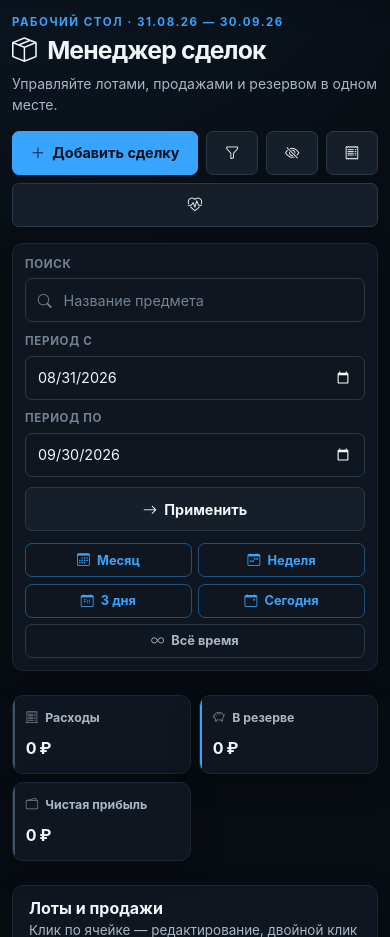
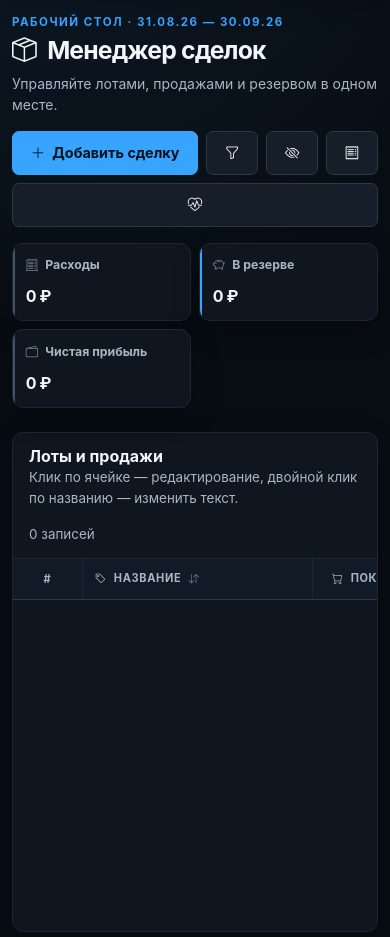
Before and after one commit to obkaiter/SCTradeManager, a Django app: page /items/ in a window 390 px wide. Shown: the part 58-995 px from the top of the page. Run offline with Django 5.2, Linux system fonts and the light colour scheme; data that the repository does not hold is empty.

Commit message:
Убрана панель фильтрации. Исправлены иконки, пресеты и порядок полей

```diff
--- a/items/static/items/css/styles.css
+++ b/items/static/items/css/styles.css
@@ -256,9 +256,6 @@ input[type="date"] { color-scheme: dark; }
     background: var(--surface-1);
     box-shadow: var(--shadow-sm);
 }
-.filter-grid { display: grid; grid-template-columns: minmax(220px, 1.4fr) repeat(2, minmax(150px, .7fr)) auto; gap: .65rem; align-items: end; }
-.filter-presets { display: flex; flex-wrap: wrap; gap: .4rem; margin-top: .75rem; }
-.filter-panel__label { display: block; margin-bottom: .35rem; color: var(--text-muted); font-size: .72rem; font-weight: 700; letter-spacing: .06em; text-transform: uppercase; }
 
 /* 7. KPI */
 .kpi-grid { display: grid; grid-template-columns: repeat(4, minmax(0, 1fr)); gap: .75rem; margin-bottom: var(--space-5); }
@@ -327,12 +324,14 @@ input[type="date"] { color-scheme: dark; }
 .no-sale-profit { background: var(--surface-1) !important; color: var(--text-muted) !important; }
 .editable-cell { position: relative; cursor: pointer; transition: background-color 140ms ease; }
 .editable-cell:hover { background: var(--accent-soft) !important; }
-.editable-cell:hover::after { content: "\F4CB"; position: absolute; right: .4rem; top: 50%; transform: translateY(-50%); color: var(--accent-primary); font-family: "bootstrap-icons"; font-size: .68rem; opacity: .75; }
+.copy-hint-icon, .copy-feedback-icon, .edit-hint-icon { display: none; position: absolute; right: .4rem; top: 50%; transform: translateY(-50%); font-size: .75rem; }
+.editable-cell:hover .copy-hint-icon, .editable-cell:hover .edit-hint-icon { display: inline-block; color: var(--accent-primary); opacity: .75; }
 .editable-cell .display-value { display: block; min-width: 0; overflow: hidden; padding: .1rem .25rem; text-overflow: ellipsis; }
 .editable-cell .edit-input { display: none; }
 .editable-cell input { position: absolute; inset: 3px; z-index: 3; width: calc(100% - 6px); height: calc(100% - 6px); margin: 0; padding: .35rem .5rem; border: 1px solid var(--accent-primary); border-radius: 5px; outline: 0; background: #0b131c; color: var(--text-primary); box-shadow: 0 0 0 3px rgba(55,165,255,.16); }
 .copy-on-click.copied { background: var(--success-soft) !important; }
-.copy-on-click.copied::after { content: "\F26E"; color: var(--success); }
+.copy-on-click.copied .copy-hint-icon { display: none; }
+.copy-on-click.copied .copy-feedback-icon { display: inline-block; color: var(--success); }
 .sortable { cursor: pointer; user-select: none; }
 .sortable:hover { color: var(--text-primary); background: var(--surface-3); }
 .sort-icon { margin-left: .25rem; color: var(--text-muted); font-size: .66rem; }
@@ -422,9 +421,6 @@ input[type="date"] { color-scheme: dark; }
     .page-header { align-items: flex-start; flex-direction: column; margin-bottom: 1rem; }
     .toolbar-actions { width: 100%; justify-content: flex-start; }
     .toolbar-actions .btn { min-width: 0; flex: 1 1 auto; }
-    .filter-grid { grid-template-columns: 1fr 1fr; }
-    .filter-grid .filter-search, .filter-grid .filter-submit { grid-column: 1 / -1; }
-    .filter-grid .filter-submit .btn { width: 100%; }
     .data-panel__header { align-items: flex-start; flex-direction: column; }
     .table-excel { min-width: 920px; }
     .modal-dialog { margin: .5rem auto; max-width: calc(100vw - 1rem); }
@@ -441,9 +437,6 @@ input[type="date"] { color-scheme: dark; }
     .kpi-value { font-size: 1rem; }
     .kpi-meta { display: none; }
     .filter-panel { padding: .75rem; }
-    .filter-grid { grid-template-columns: 1fr; }
-    .filter-grid > *, .filter-grid .filter-search, .filter-grid .filter-submit { grid-column: auto; }
-    .filter-presets .btn { flex: 1 1 calc(50% - .4rem); }
     .modal-form-grid, .flesh-grid { grid-template-columns: 1fr; }
     .modal-form-grid .is-wide { grid-column: auto; }
     .toast-container { top: calc(var(--header-height) + .5rem); right: .5rem; width: calc(100vw - 1rem); }
--- a/items/static/items/js/main.js
+++ b/items/static/items/js/main.js
@@ -238,16 +238,16 @@ function setupDateFilterButtons() {
         dateToInput.value = formatLocalDate(today);
     }
 
-    function connectPresets(prefix, fromId, toId) {
+    function connectPresets(buttonIds, fromId, toId) {
         const dateFromInput = document.getElementById(fromId);
         const dateToInput = document.getElementById(toId);
-        document.getElementById(`${prefix}MonthBtn`)?.addEventListener('click', function() {
+        document.getElementById(buttonIds.month)?.addEventListener('click', function() {
             setMonthRange(dateFromInput, dateToInput);
         });
         const presets = [
-            [`${prefix}WeekBtn`, 7],
-            [`${prefix}ThreeDaysBtn`, 3],
-            [`${prefix}TodayBtn`, 0],
+            [buttonIds.week, 7],
+            [buttonIds.threeDays, 3],
+            [buttonIds.today, 0],
         ];
 
         presets.forEach(([buttonId, daysAgo]) => {
@@ -256,7 +256,7 @@ function setupDateFilterButtons() {
             });
         });
 
-        document.getElementById(`${prefix}ShowAllBtn`)?.addEventListener('click', function() {
+        document.getElementById(buttonIds.showAll)?.addEventListener('click', function() {
             if (!dateFromInput || !dateToInput) return;
             dateFromInput.value = '2020-01-01';
             dateToInput.value = '2099-12-31';
@@ -265,8 +265,7 @@ function setupDateFilterButtons() {
 
     // Быстрые фильтры на странице и пресеты в модальном окне имеют
     // собственные поля и независимые кнопки.
-    connectPresets('', 'quickDateFrom', 'quickDateTo');
-    connectPresets('filter', 'filterDateFrom', 'filterDateTo');
+    connectPresets({ month: 'filterMonthBtn', week: 'filterWeekBtn', threeDays: 'filterThreeDaysBtn', today: 'filterTodayBtn', showAll: 'filterShowAllBtn' }, 'filterDateFrom', 'filterDateTo');
 }
 
 /**
--- a/items/templates/items/base.html
+++ b/items/templates/items/base.html
@@ -8,7 +8,7 @@
     <title>{% block title %}SC Trade Manager{% endblock %}</title>
     <link href="https://cdn.jsdelivr.net/npm/bootstrap@5.3.2/dist/css/bootstrap.min.css" rel="stylesheet">
     <link href="https://cdn.jsdelivr.net/npm/bootstrap-icons@1.11.3/font/bootstrap-icons.min.css" rel="stylesheet">
-    <link rel="stylesheet" href="{% static 'items/css/styles.css' %}?v=20">
+    <link rel="stylesheet" href="{% static 'items/css/styles.css' %}?v=23">
     {% block extra_css %}{% endblock %}
 </head>
 <body>
@@ -47,7 +47,7 @@
     <script src="{% static 'items/js/items.js' %}?v=17"></script>
     <script src="{% static 'items/js/expenses.js' %}?v=3"></script>
     <script src="{% static 'items/js/flesh.js' %}?v=2"></script>
-    <script src="{% static 'items/js/main.js' %}?v=11"></script>
+    <script src="{% static 'items/js/main.js' %}?v=13"></script>
     {% block extra_js %}{% endblock %}
 </body>
 </html>
--- a/items/templates/items/item_list.html
+++ b/items/templates/items/item_list.html
@@ -17,25 +17,6 @@
         <button type="button" class="btn btn-secondary" id="toggleSoldBtn"><i class="bi bi-eye-slash"></i><span class="d-none d-sm-inline"> Скрыть проданные</span></button>
         <button type="button" class="btn btn-secondary" data-bs-toggle="modal" data-bs-target="#expenseModal" id="openExpenseBtn"><i class="bi bi-receipt"></i><span class="d-none d-sm-inline"> Расходы</span></button>
         <button type="button" class="btn btn-secondary" data-bs-toggle="modal" data-bs-target="#fleshModal" id="openFleshBtn"><i class="bi bi-heart-pulse"></i><span class="d-none d-sm-inline"> Мякоть</span></button>
-    </div>
-</section>
-
-<section class="filter-panel" aria-label="Фильтры сделок">
-    <form class="filter-grid" id="quickFilterForm" method="get">
-        <div class="filter-search">
-            <label class="filter-panel__label" for="quickNameInput">Поиск</label>
-            <div class="input-shell"><i class="bi bi-search"></i><input type="search" class="form-control" id="quickNameInput" name="name" value="{{ request.GET.name|default:'' }}" placeholder="Название предмета" autocomplete="off"></div>
-        </div>
-        <div><label class="filter-panel__label" for="quickDateFrom">Период с</label><input type="date" class="form-control" id="quickDateFrom" name="date_from" value="{{ date_from|date:'Y-m-d' }}"></div>
-        <div><label class="filter-panel__label" for="quickDateTo">Период по</label><input type="date" class="form-control" id="quickDateTo" name="date_to" value="{{ date_to|date:'Y-m-d' }}"></div>
-        <div class="filter-submit"><input type="hidden" name="hide_sold" value="{{ hide_sold|yesno:'true,false' }}"><input type="hidden" name="sort" value="{{ sort_by }}"><button class="btn btn-secondary" type="submit"><i class="bi bi-arrow-right"></i> Применить</button></div>
-    </form>
-    <div class="filter-presets" aria-label="Быстрые периоды">
-        <button type="button" class="btn btn-sm btn-outline-primary" id="monthBtn"><i class="bi bi-calendar3"></i> Месяц</button>
-        <button type="button" class="btn btn-sm btn-outline-primary" id="weekBtn"><i class="bi bi-calendar-week"></i> Неделя</button>
-        <button type="button" class="btn btn-sm btn-outline-primary" id="threeDaysBtn"><i class="bi bi-calendar-day"></i> 3 дня</button>
-        <button type="button" class="btn btn-sm btn-outline-primary" id="todayBtn"><i class="bi bi-calendar-event"></i> Сегодня</button>
-        <button type="button" class="btn btn-sm btn-outline-secondary" id="showAllBtn"><i class="bi bi-infinity"></i> Всё время</button>
     </div>
 </section>
 
@@ -84,7 +65,7 @@
                     <span class="sort-icon">{% if sort_by == 'sale_date' %}<i class="bi bi-arrow-up"></i>{% elif sort_by == '-sale_date' %}<i class="bi bi-arrow-down"></i>{% else %}<i class="bi bi-arrow-down-up"></i>{% endif %}</span>
                 </th>
                 <th class="col-price sortable" data-sort="profit">
-                    <i class="bi bi-trend-up me-1"></i>
+                    <i class="bi bi-graph-up-arrow me-1"></i>
                     Прибыль
                     <span class="sort-icon">{% if sort_by == 'profit' %}<i class="bi bi-arrow-up"></i>{% elif sort_by == '-profit' %}<i class="bi bi-arrow-down"></i>{% else %}<i class="bi bi-arrow-down-up"></i>{% endif %}</span>
                 </th>
@@ -99,26 +80,33 @@
                 <td class="text-center text-secondary">{{ forloop.counter }}</td>
                 <td class="editable-cell copy-on-click" data-field="name" title="Клик — копировать, двойной клик — редактировать">
                     <span class="display-value">{{ item.name }}</span>
+                    <i class="bi bi-clipboard copy-hint-icon" aria-hidden="true"></i>
+                    <i class="bi bi-check2 copy-feedback-icon" aria-hidden="true"></i>
                     <input type="text" class="edit-input" value="{{ item.name }}">
                 </td>
                 <td class="editable-cell price-cell" data-field="purchase_price">
                     <span class="display-value">{{ item.purchase_price|format_price }}</span>
+                    <i class="bi bi-pencil-fill edit-hint-icon" aria-hidden="true"></i>
                     <input type="text" class="edit-input" value="{{ item.purchase_price }}">
                 </td>
                 <td class="editable-cell text-center" data-field="quantity">
                     <span class="display-value">{{ item.quantity }}</span>
+                    <i class="bi bi-pencil-fill edit-hint-icon" aria-hidden="true"></i>
                     <input type="number" class="edit-input" value="{{ item.quantity }}" min="1">
                 </td>
                 <td class="editable-cell price-cell" data-field="sale_price">
                     <span class="display-value">{{ item.sale_price|format_price }}</span>
+                    <i class="bi bi-pencil-fill edit-hint-icon" aria-hidden="true"></i>
                     <input type="text" class="edit-input" value="{{ item.sale_price|default:'' }}">
                 </td>
                 <td class="editable-cell text-center" data-field="purchase_date">
                     <span class="display-value">{{ item.purchase_date|date:"d.m.y" }}</span>
+                    <i class="bi bi-pencil-fill edit-hint-icon" aria-hidden="true"></i>
                     <input type="date" class="edit-input" value="{{ item.purchase_date|date:'Y-m-d' }}">
                 </td>
                 <td class="editable-cell text-center" data-field="sale_date">
                     <span class="display-value">{{ item.sale_date|date:"d.m.y"|default:"—" }}</span>
+                    <i class="bi bi-pencil-fill edit-hint-icon" aria-hidden="true"></i>
                     <input type="date" class="edit-input" value="{{ item.sale_date|date:'Y-m-d'|default:'' }}">
                 </td>
                 <td class="profit-cell {% if item.sale_price is None %}no-sale-profit{% elif item.profit == 0 %}zero-profit{% elif item.profit < 0 %}negative-profit{% elif item.profit > 0 %}positive-profit{% endif %}">
@@ -163,16 +151,16 @@
                         <input type="text" name="name" id="addItemName" class="form-control" placeholder="Введите название" required autofocus>
                     </div>
                     <div class="mb-3">
+                        <label class="form-label" for="addItemPurchasePrice">
+                            <i class="bi bi-cart me-1"></i>Цена покупки
+                        </label>
+                        <input type="text" name="purchase_price" id="addItemPurchasePrice" class="form-control" placeholder="0 ₽" required>
+                    </div>
+                    <div class="mb-3">
                         <label class="form-label" for="addItemQuantity">
                             <i class="bi bi-hash me-1"></i>Количество
                         </label>
                         <input type="number" name="quantity" id="addItemQuantity" class="form-control" placeholder="1" min="1" value="1">
-                    </div>
-                    <div class="mb-3">
-                        <label class="form-label" for="addItemPurchasePrice">
-                            <i class="bi bi-cart me-1"></i>Цена покупки
-                        </label>
-                        <input type="text" name="purchase_price" id="addItemPurchasePrice" class="form-control" placeholder="0 ₽" required>
                     </div>
                     <div class="mb-3">
                         <label class="form-label" for="addItemPurchaseDate">
```
